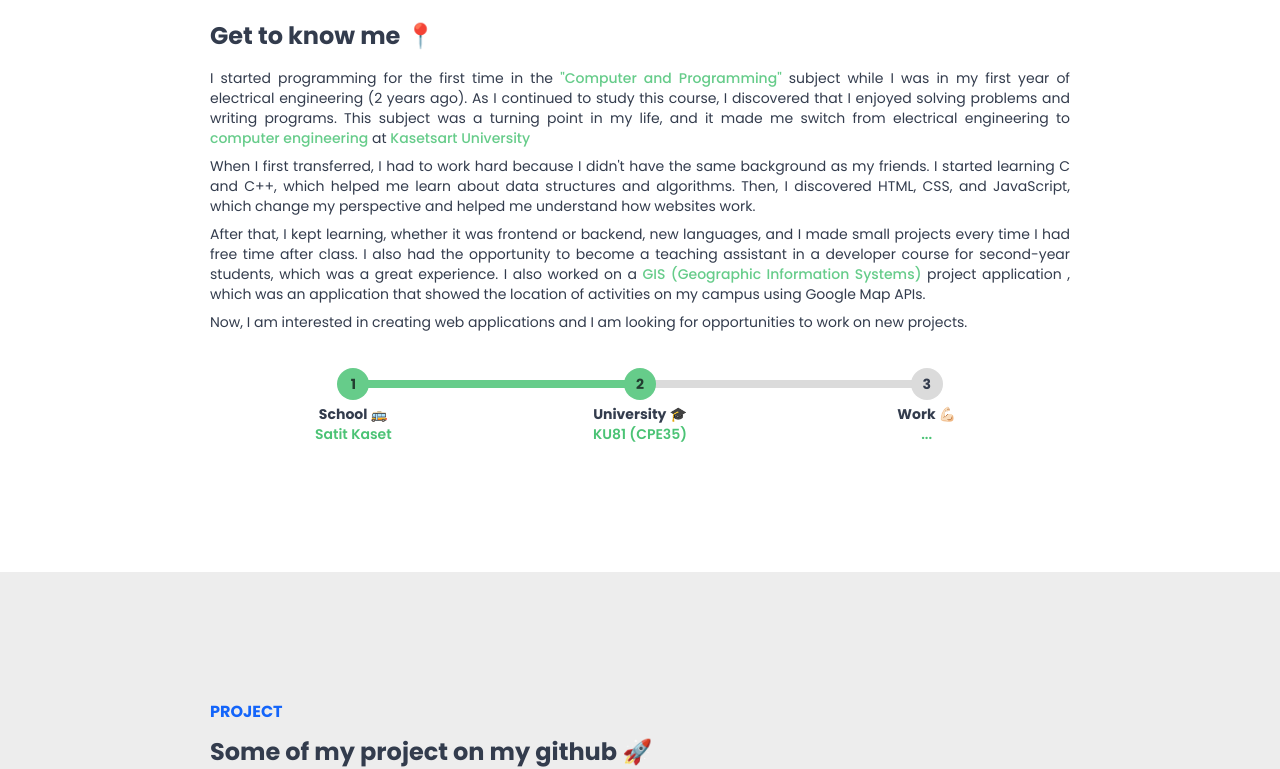
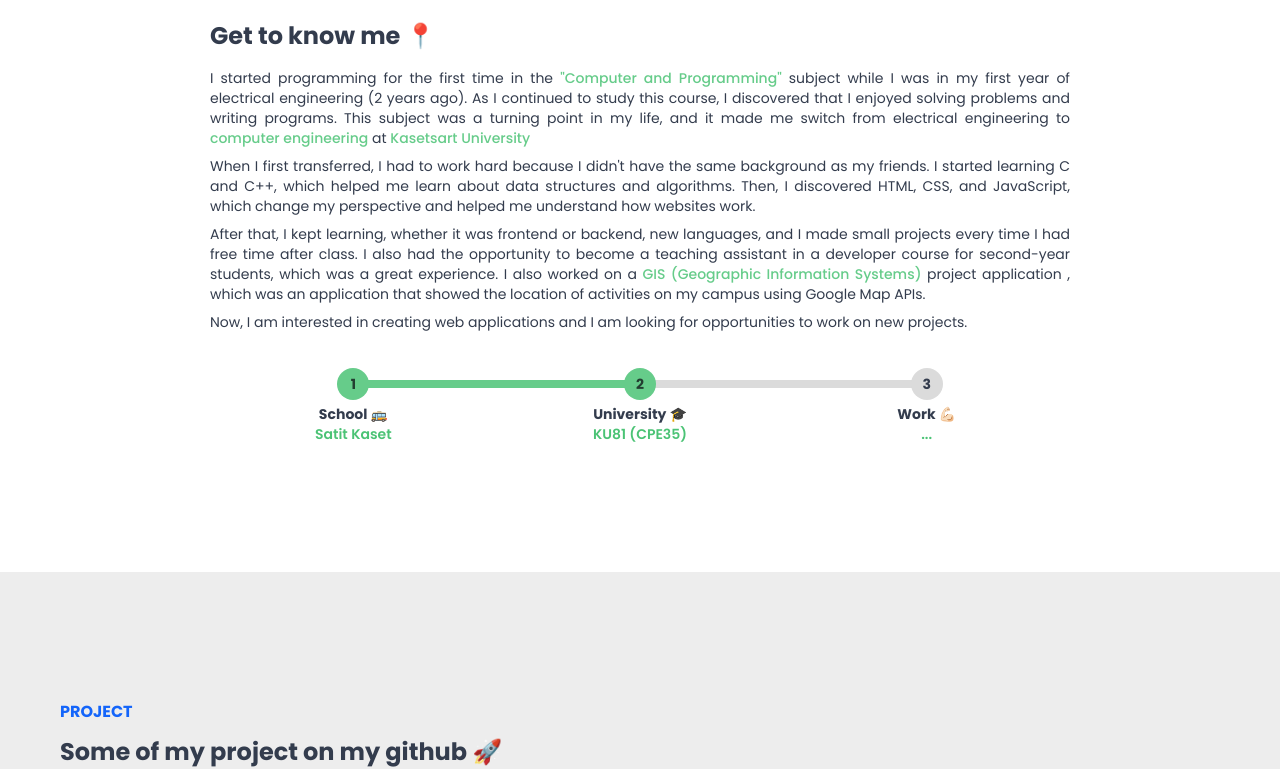
Before and after one commit to biskitsx/Portfolio, a Next.js app: page / in a window 1280 px wide. Shown: the part 2028-2797 px from the top of the page. Built offline with nearby package versions, Linux system fonts and the light colour scheme.

Commit message:
change size of container in project

```diff
--- a/src/components/Project.tsx
+++ b/src/components/Project.tsx
@@ -10,8 +10,8 @@ import { projectDetail } from '@/data/project';
 function Project() {
     return (
         <div className=' w-full flex justify-center bg-base-200' id='project'>
-            <div className='w-11/12 px-5 py-10 md:py-32 lg:w-225 flex flex-col gap-8'>
-                <div className='font-bold flex gap-3 flex-col'>
+            <div className='w-11/12 px-5 py-10 md:py-32 lg:w-300 flex flex-col gap-8'>
+                <div className='font-bold flex gap-3 flex-col relative'>
                     <motion.h1 className='text-secondary-focus uppercase'
                         initial={{ scale: 0.8, opacity: 0 }}
                         whileInView={{
@@ -32,7 +32,7 @@ function Project() {
                     </motion.p>
                 </div>
 
-                <div className='grid md:grid-cols-2 gap-6'>
+                <div className='grid md:grid-cols-2 lg:grid-cols-3 gap-8'>
                     {projectDetail.map((project, index) =>
                         <SubProject props={project} key={index} />
                     )}
```
